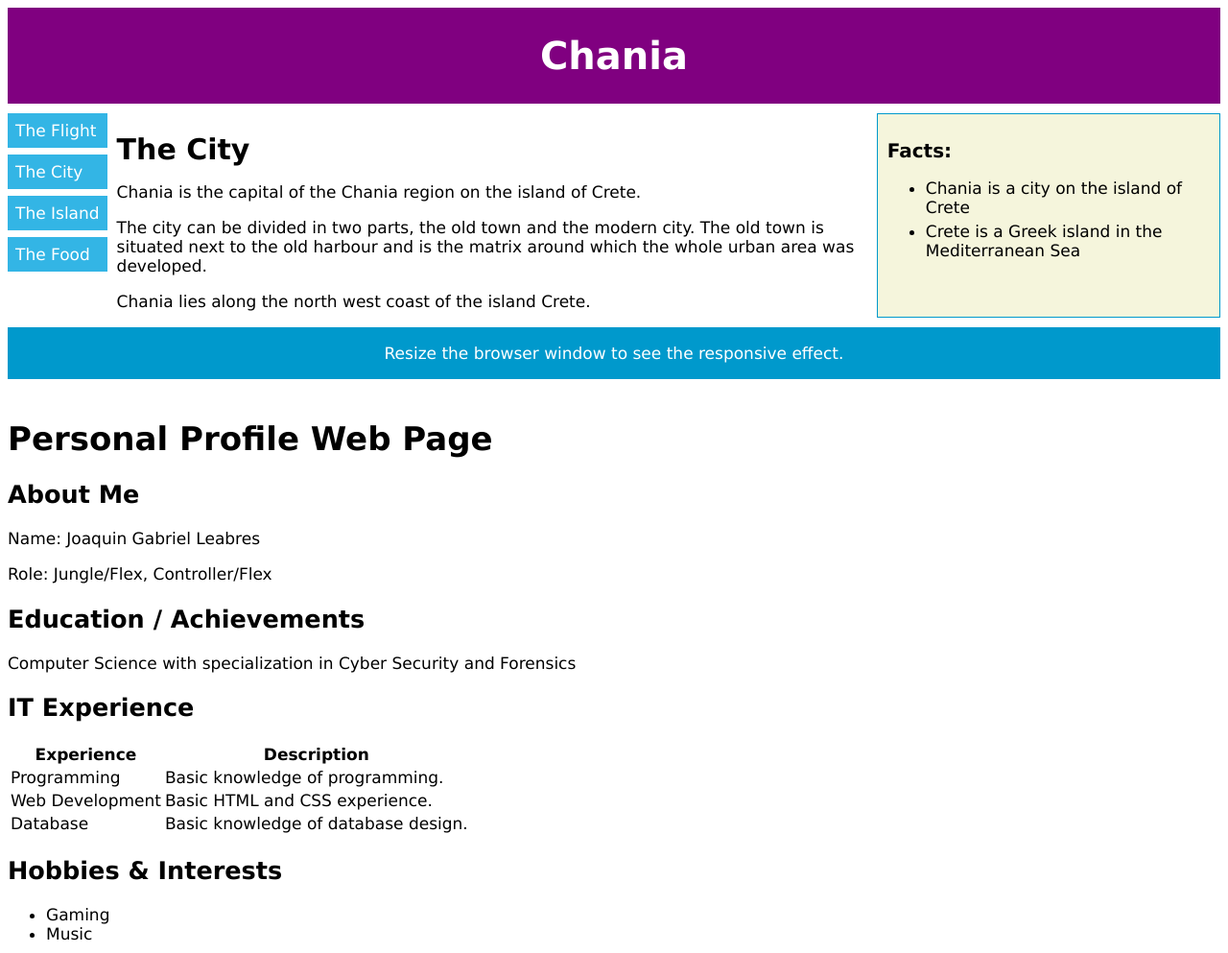
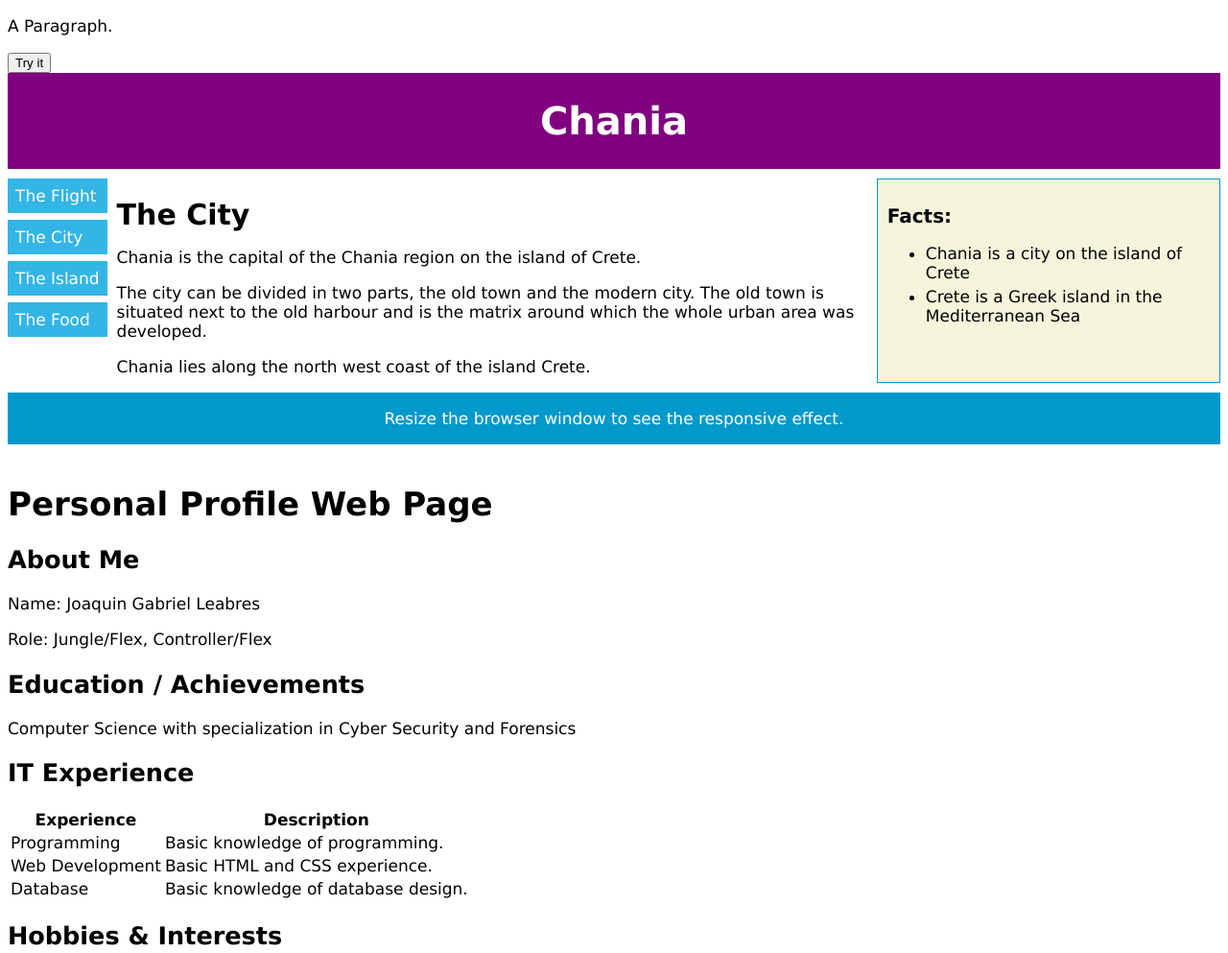
Before and after one commit to JoaquinLeabres/webprog-cf251-html-lessons, a plain HTML site: page introduction/index.html in a window 1280 px wide. Shown: the top 993 px of the page at 96% size. Drawn offline with Linux system fonts and the light colour scheme.

Commit message:
Add paragraph and button to introduction page

```diff
--- a/introduction/index.html
+++ b/introduction/index.html
@@ -6,6 +6,12 @@
     <title>Personal Profile Web Page</title>
 </head>
 <body>
+
+<p id="demo">A Paragraph.</p>
+
+<button type="button" onclick="myFunction()">Try it</button>
+
+<script src="script.js"></script>
 
 <div class="grid-container">
 
```
